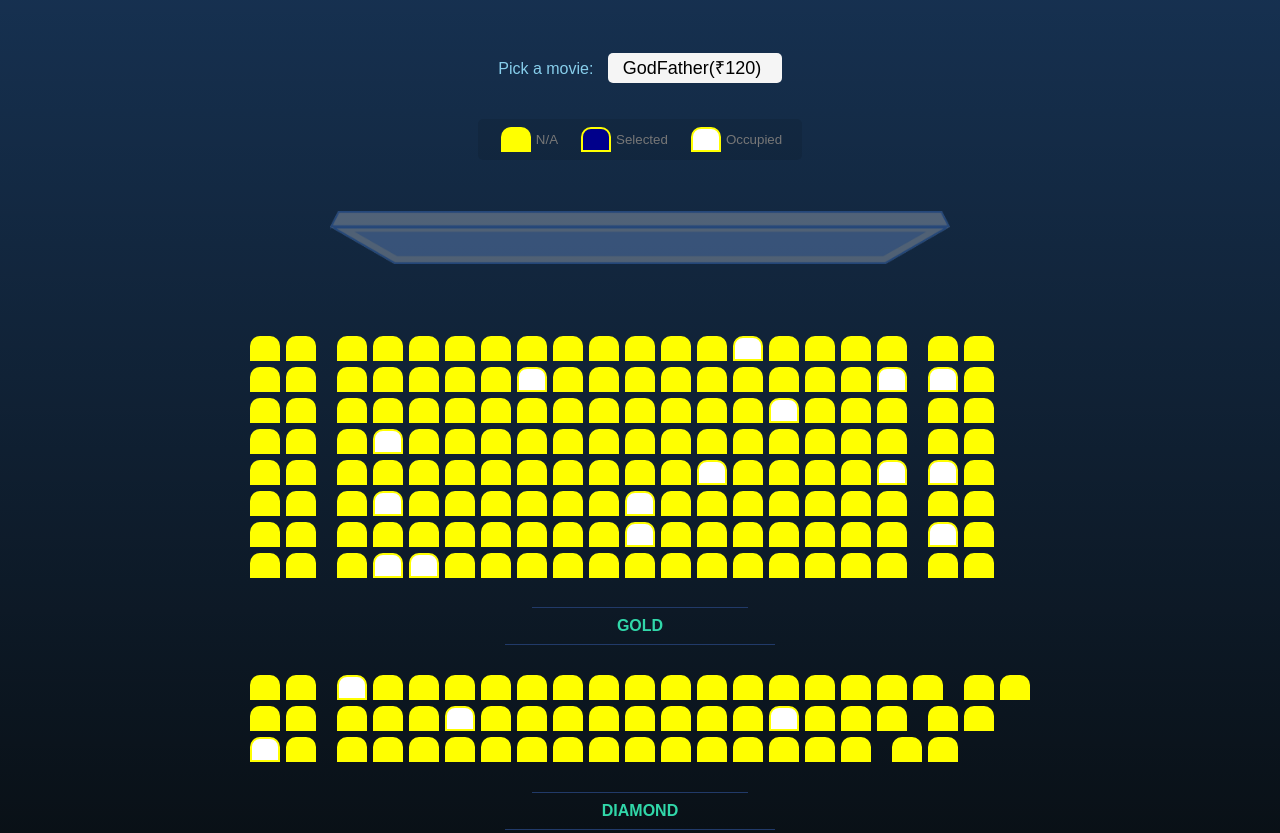
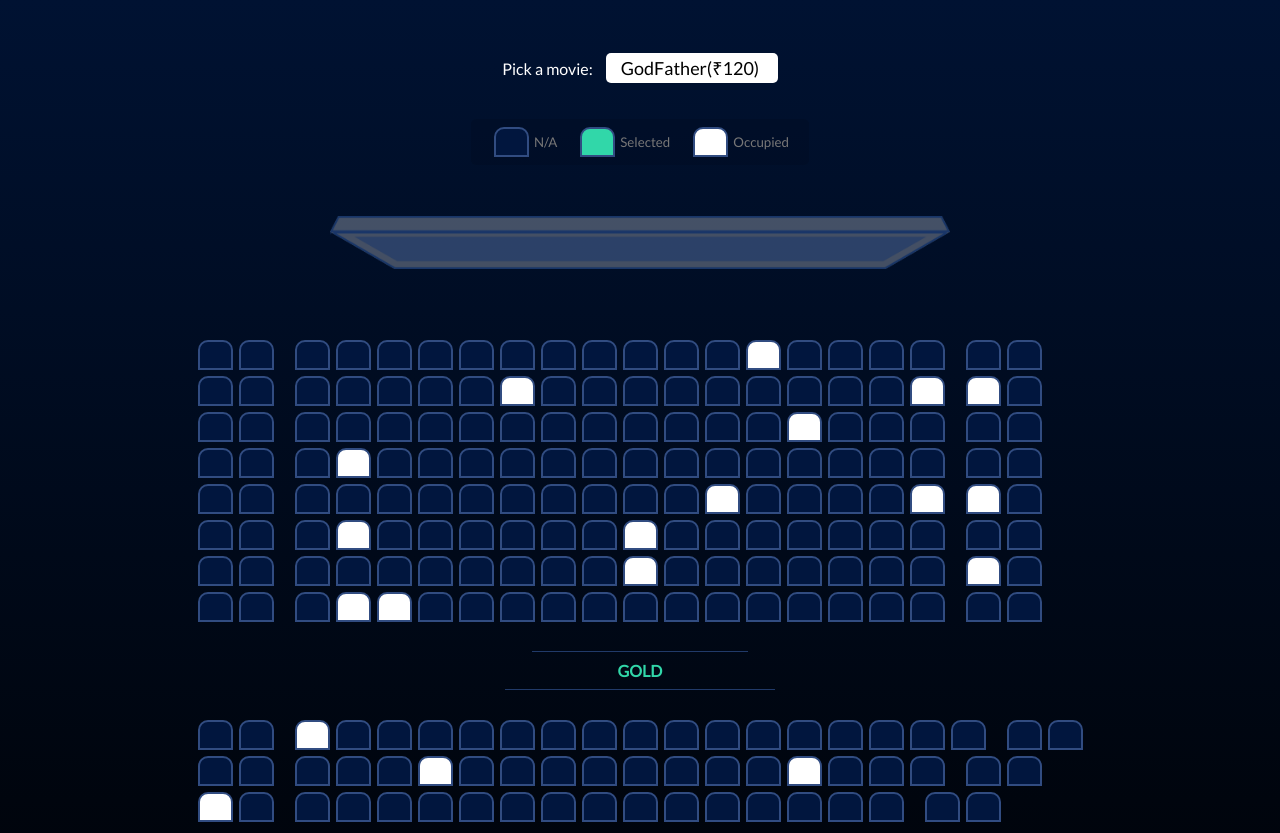
Before and after one commit to premkumar3413/Prem-BookMySeat, a plain HTML site: page Index.html in a window 1280 px wide. Shown: the top 833 px of the page. Drawn offline with Linux system fonts and the light colour scheme.

Commit message:
Update Style.css

```diff
--- a/Style.css
+++ b/Style.css
@@ -5,17 +5,19 @@
 }
 
 body {
-    font-family: Arial,Helvetica,sans-serif;
-
+    font-family: 'Lato', sans-serif;
+    /* background-color: #242333; */
+    /* background: url("myke-simon-atsUqIm3wxo-unsplash.jpg"),
+        linear-gradient(rgba(0, 0, 0, .9), rgba(0, 0, 0, 0.9)); */
     background: linear-gradient(rgba(0, 18, 50, 0.84), rgba(0, 0, 0, 0.95)),
         url("./lloyd-dirks-4SLz_RCk6kQ-unsplash.jpg") bottom;
     background-size: cover;
-    color: skyblue;
+    color: #fff;
     display: flex;
     flex-direction: column;
     justify-content: center;
     align-items: center;
-    background-color:skyblue;
+    background-color: rgb(0, 18, 50);
     padding-top: 25px;
 
 }
@@ -25,9 +27,9 @@ body {
 }
 
 .movie-container select {
-    cursor: pointer;
-    background-color:whitesmoke;
-    font-family: "Lucida Console"monospace;
+    background-color: #fff;
+    font-family: 'Lato',
+        sans-serif;
     border: 0;
     border-radius: 5px;
     font-size: 18px;
@@ -55,27 +57,27 @@ body {
 
 
 .seat {
-    background-color: yellow;
+    background-color: #444451;
     height: 12px;
-    width: 17px;
+    width: 15px;
     margin: 3px;
     border-top-left-radius: 10px;
     border-top-right-radius: 10px;
 
-    height: 25px;
-    width: 30px;
-    background: yellow;
-    border: 2px solid yellow;
+    height: 30px;
+    width: 35px;
+    background: #01163e;
+    border: 2px solid #314c81;
     transition: all .2s ease;
 }
 
 .seat.selected {
-    background-color: darkblue;
-    background-color: darkblue;
+    background-color: #6feaf6;
+    background-color: #31d7a9;
 }
 
 .seat.occupied {
-    background-color: white;
+    background-color: #fff;
 }
 
 .seat:nth-of-type(2) {
@@ -246,7 +248,5 @@ p.text span {
 button {
     padding: 10px 30px;
     margin: 10px 0;
-    background-color: skyblue;
-    background-color: yellow;
-	box-shadow: 0px 0px 5px yellow,0px 0px 25px yellow,0px 0px 25px yellow,0px 0px 25px yellow,0px 0px 25px yellow;
+    background-color: #6feaf6;
 }
```
